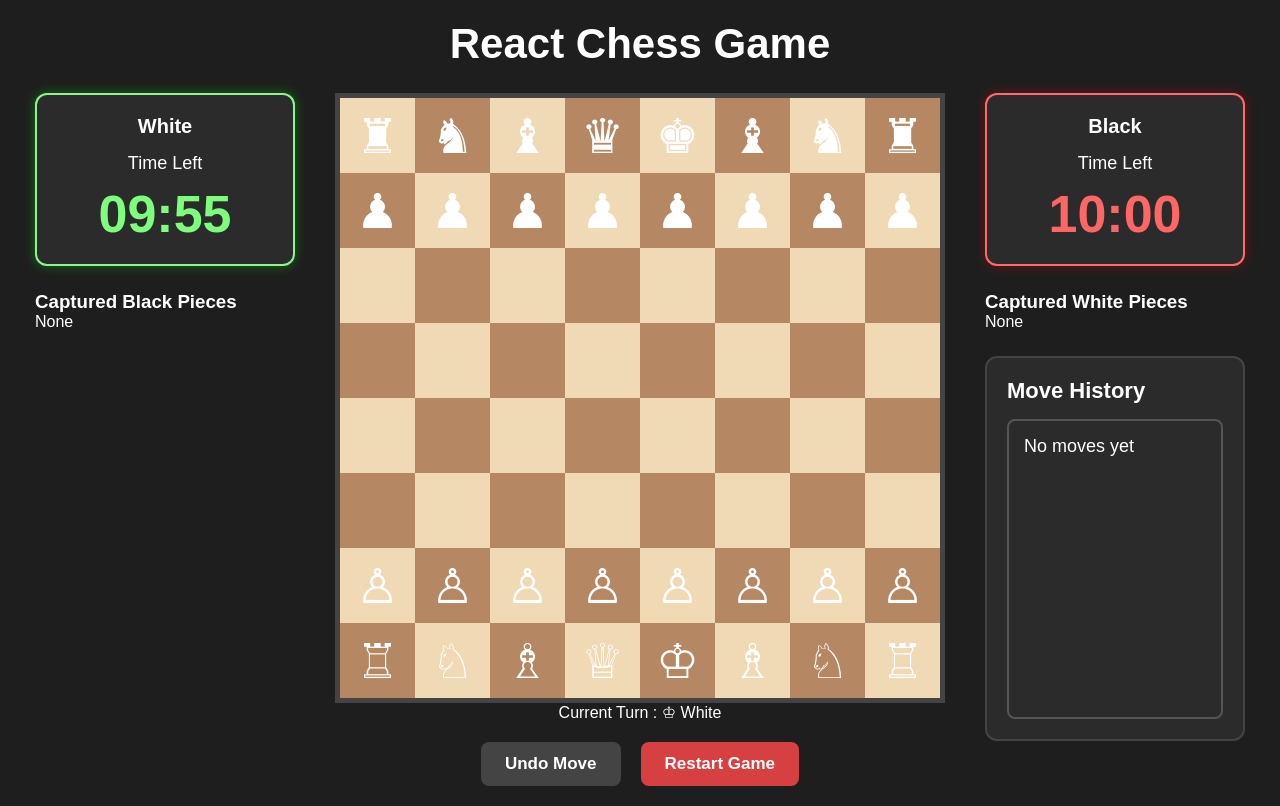
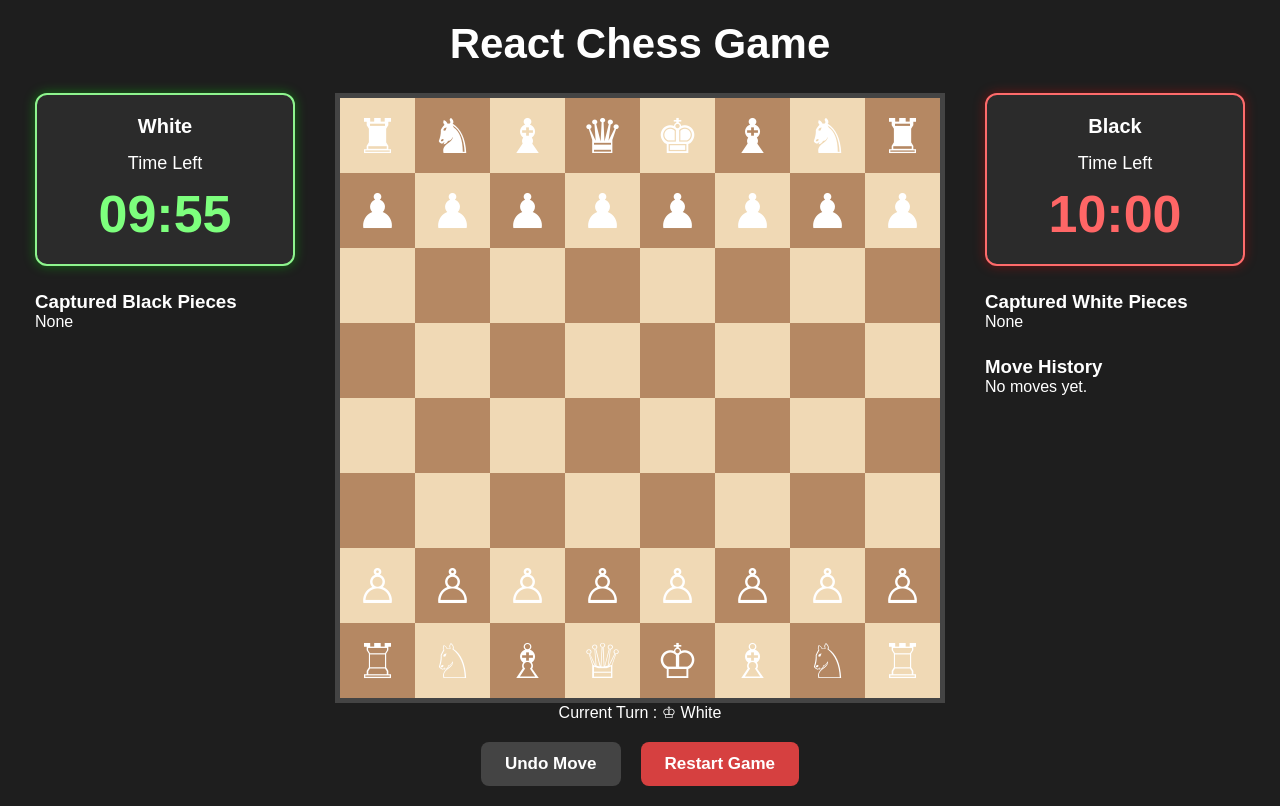
Before and after one commit to abhaygutte013/AbhayGutte_Task32, a React (Vite) app: page / in a window 1280 px wide. Built offline with nearby package versions, Linux system fonts and the light colour scheme.

Commit message:
Update MoveHistory.jsx

```diff
--- a/components/MoveHistory.jsx
+++ b/components/MoveHistory.jsx
@@ -1,25 +1,19 @@
 function MoveHistory({ moves }) {
   return (
-    <div className="panel-box">
-
-      <h2 className="section-title">Move History</h2>
-
-      <div className="history-box">
-
-        {moves.length === 0 ? (
-          <p>No moves yet</p>
-        ) : (
-          moves.map((move, index) => (
-            <p key={index}>
-              {index + 1}. {move}
-            </p>
-          ))
-        )}
-
-      </div>
-
+    <div className="move-history">
+      <h3>Move History</h3>
+      {moves.length === 0 ? (
+        <p>No moves yet.</p>
+      ) : (
+        <ol>
+          {moves.map((move, index) => (
+            <li key={index}>
+              {move}
+            </li>
+          ))}
+        </ol>
+      )}
     </div>
   );
 }
-
 export default MoveHistory;
```
